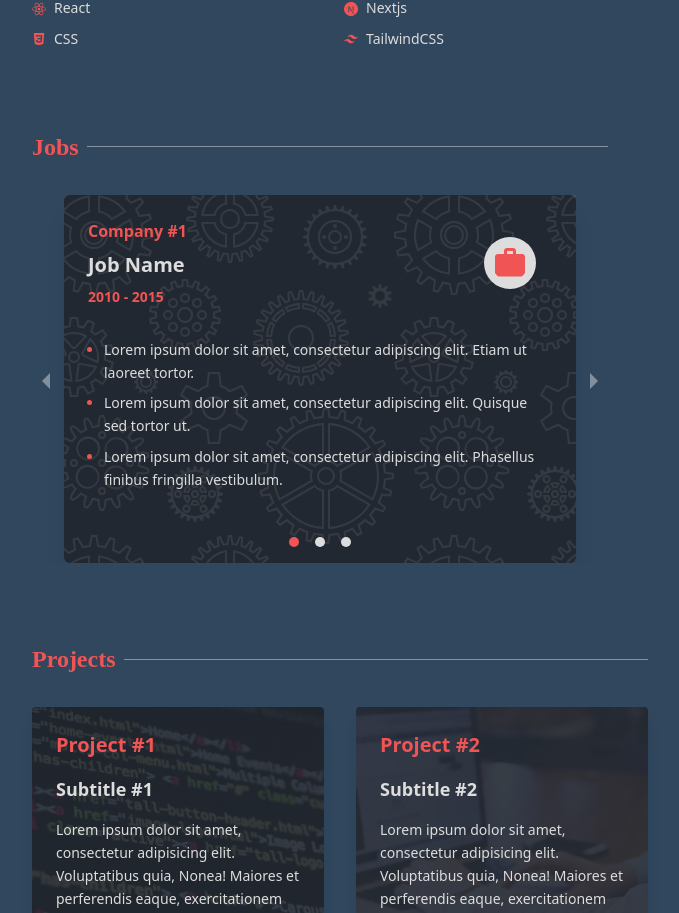
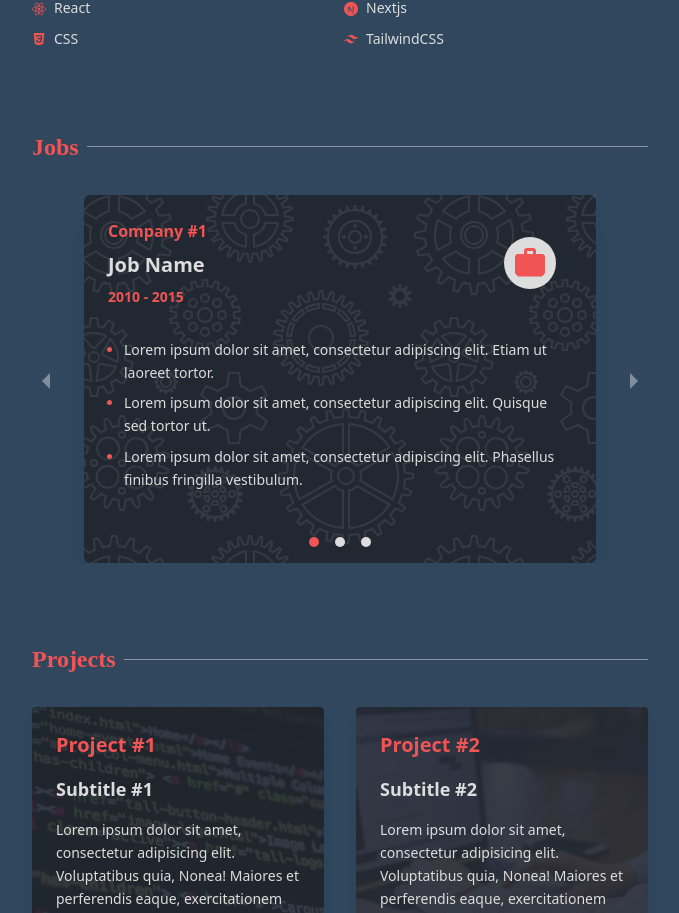
Before and after one commit to MarcPerezdeTudela/sample-portfolio, a Next.js app: page / in a window 1280 px wide. Shown: the part 935-1848 px from the top of the page, without its empty margins (304-983 px from the left). Built offline with nearby package versions, Linux system fonts and the light colour scheme.

Commit message:
style: set max width to JobsSection

```diff
--- a/src/components/sections/JobsSection.tsx
+++ b/src/components/sections/JobsSection.tsx
@@ -6,7 +6,7 @@ const JobsSection = () => {
   return (
     <section
       id="jobs-section"
-      className="grid h-min grid-cols-1 gap-8 text-primaryText bg-transparent overflow-hidden max-w-xl"
+      className="grid h-min grid-cols-1 gap-8 text-primaryText bg-transparent overflow-hidden"
     >
       <SectionHeader title="Jobs" />
       <JobCarousel data={data} />
```
